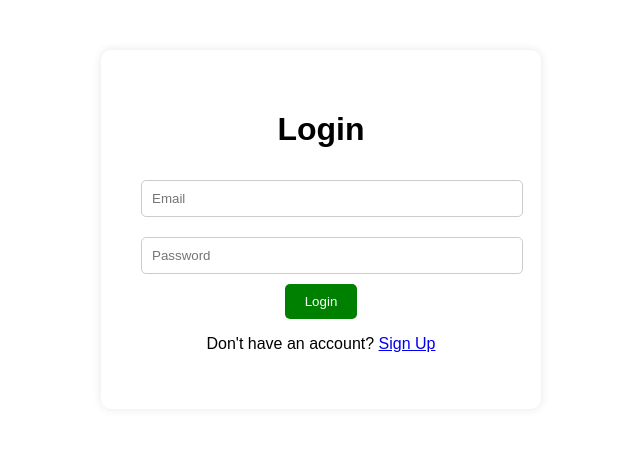
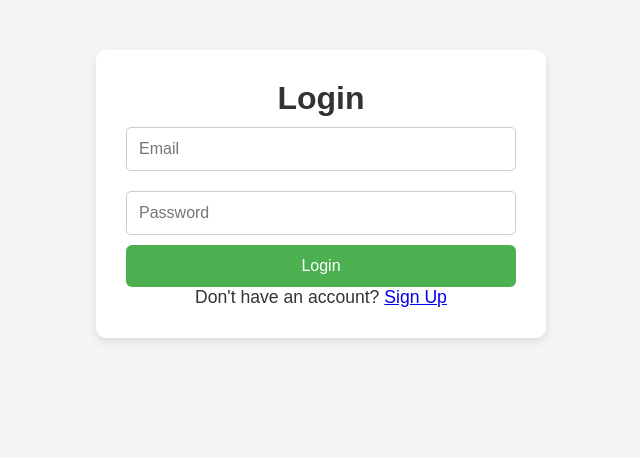
Before and after one commit to Kavish-Nag/NDIVIA, a Flask app: page / in a window 1280 px wide. Shown: the top 458 px of the page, without its empty margins (319-959 px from the left). Run offline with Flask 3, Linux system fonts and the light colour scheme.

Commit message:
Update style.css
improved css

```diff
--- a/app/static/style.css
+++ b/app/static/style.css
@@ -1,127 +1,155 @@
-/* General Styles */
-body {
-    font-family: Arial, sans-serif;
-    background-color: white;
-    color: black;
-    transition: background-color 0.3s, color 0.3s;
+/* Reset Styles */
+* {
+    margin: 0;
+    padding: 0;
+    box-sizing: border-box;
+    font-family: 'Poppins', sans-serif;
 }
 
-.container {
-    text-align: center;
-    margin: 50px auto;
-    max-width: 400px;
-    padding: 20px;
-    border-radius: 10px;
-    box-shadow: 0 0 10px rgba(0, 0, 0, 0.1);
-}
-
-.form-box {
-    padding: 20px;
-}
-
-.input-field input {
-    width: 100%;
-    padding: 10px;
-    margin: 10px 0;
-    border: 1px solid #ccc;
-    border-radius: 5px;
-}
-
-.btn {
-    background-color: green;
-    color: white;
-    padding: 10px 20px;
-    border: none;
-    border-radius: 5px;
-    cursor: pointer;
-}
-
-.btn:hover {
-    background-color: darkgreen;
-}
-
-/* Navbar */
-.navbar {
-    display: flex;
-    justify-content: space-between;
-    padding: 10px 20px;
-    background-color: #f0f0f0;
-}
-
-.nav-right .nav-btn {
-    text-decoration: none;
-    padding: 8px 12px;
-    margin: 0 5px;
-    background-color: #ddd;
-    border-radius: 5px;
-}
-
-.logout {
-    background-color: red;
-    color: white;
-}
-
-.logout:hover {
-    background-color: darkred;
+/* Light Mode (Default) */
+body {
+    background-color: #f5f5f5;
+    color: #333;
+    transition: 0.3s;
 }
 
 /* Dark Mode */
 .dark-mode {
-    background-color: black;
+    background-color: #121212;
+    color: #ffffff;
+}
+
+/* Navbar */
+nav {
+    display: flex;
+    justify-content: space-between;
+    align-items: center;
+    padding: 15px 8%;
+    background-color: #222;
+    color: white;
+}
+nav .logo {
+    font-size: 1.5rem;
+    font-weight: bold;
+}
+nav ul {
+    list-style: none;
+    display: flex;
+}
+nav ul li {
+    margin-left: 20px;
+}
+nav ul li a {
+    color: white;
+    text-decoration: none;
+    font-size: 1rem;
+    padding: 8px 12px;
+    transition: 0.3s;
+}
+nav ul li a:hover {
+    background-color: #4CAF50;
+    border-radius: 5px;
+}
+
+/* Main Containers */
+.container {
+    max-width: 450px;
+    margin: 50px auto;
+    padding: 30px;
+    border-radius: 10px;
+    background: white;
+    box-shadow: 0 4px 10px rgba(0, 0, 0, 0.1);
+    text-align: center;
+}
+.dark-mode .container {
+    background: #1e1e1e;
+}
+
+/* Form Inputs */
+input {
+    width: 100%;
+    padding: 12px;
+    margin: 10px 0;
+    border: 1px solid #ccc;
+    border-radius: 5px;
+    font-size: 1rem;
+}
+.dark-mode input {
+    background: #333;
+    color: white;
+    border: 1px solid #555;
+}
+
+/* Buttons */
+button {
+    width: 100%;
+    padding: 12px;
+    border-radius: 6px;
+    background: #4CAF50;
+    color: white;
+    border: none;
+    cursor: pointer;
+    font-size: 1rem;
+    transition: 0.3s;
+}
+button:hover {
+    background: #45a049;
+}
+
+/* Home Page */
+.home-container {
+    text-align: center;
+    margin: 80px auto;
+    max-width: 600px;
+}
+.home-container h1 {
+    font-size: 2rem;
+}
+.home-container p {
+    font-size: 1.2rem;
+    margin-top: 10px;
+    color: #666;
+}
+.start-btn {
+    display: inline-block;
+    margin-top: 20px;
+    padding: 12px 20px;
+    background: #4CAF50;
+    color: white;
+    text-decoration: none;
+    font-size: 1.2rem;
+    border-radius: 5px;
+    transition: 0.3s;
+}
+.start-btn:hover {
+    background: #45a049;
+}
+
+/* Revise Page */
+input[type="file"] {
+    width: 100%;
+    padding: 12px;
+    background: white;
+    border: 1px solid #ccc;
+    border-radius: 5px;
+}
+.dark-mode input[type="file"] {
+    background: #333;
     color: white;
 }
 
-.dark-mode .navbar {
-    background-color: #333;
+/* Help Page */
+.container p {
+    font-size: 1.1rem;
 }
 
-.dark-mode .nav-btn {
-    background-color: #555;
+/* Footer */
+footer {
+    text-align: center;
+    padding: 15px;
+    background: #222;
     color: white;
+    position: absolute;
+    bottom: 0;
+    width: 100%;
 }
-
-/* Dark Mode Switch */
-.switch {
-    position: relative;
-    display: inline-block;
-    width: 40px;
-    height: 20px;
-}
-
-.switch input {
-    opacity: 0;
-    width: 0;
-    height: 0;
-}
-
-.slider {
-    position: absolute;
-    cursor: pointer;
-    top: 0;
-    left: 0;
-    right: 0;
-    bottom: 0;
-    background-color: #ccc;
-    transition: .4s;
-    border-radius: 20px;
-}
-
-.slider::before {
-    position: absolute;
-    content: "";
-    height: 14px;
-    width: 14px;
-    left: 3px;
-    bottom: 3px;
-    background-color: white;
-    transition: .4s;
-    border-radius: 50%;
-}
-
-input:checked + .slider {
-    background-color: green;
-}
-
-input:checked + .slider::before {
-    transform: translateX(20px);
-}
```
